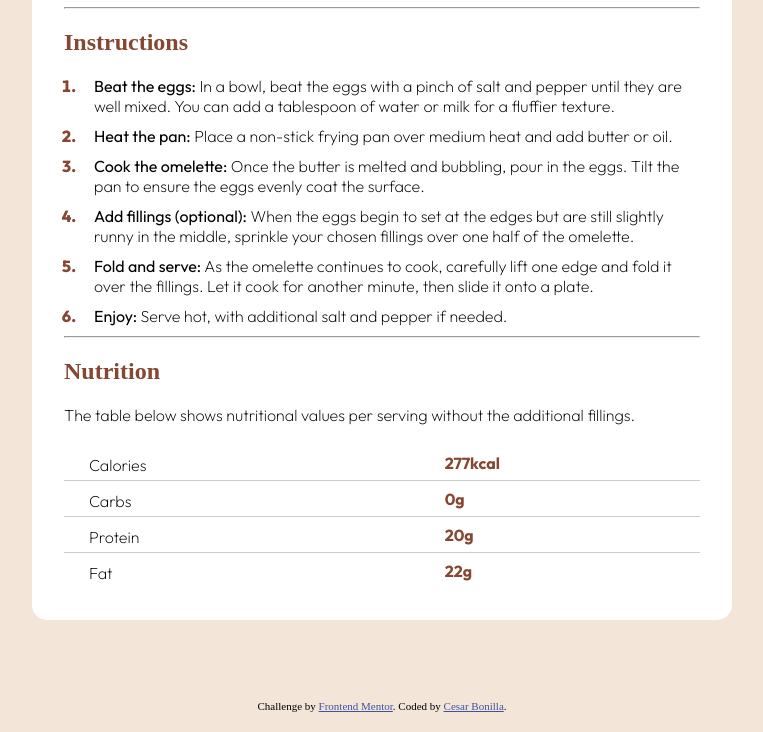
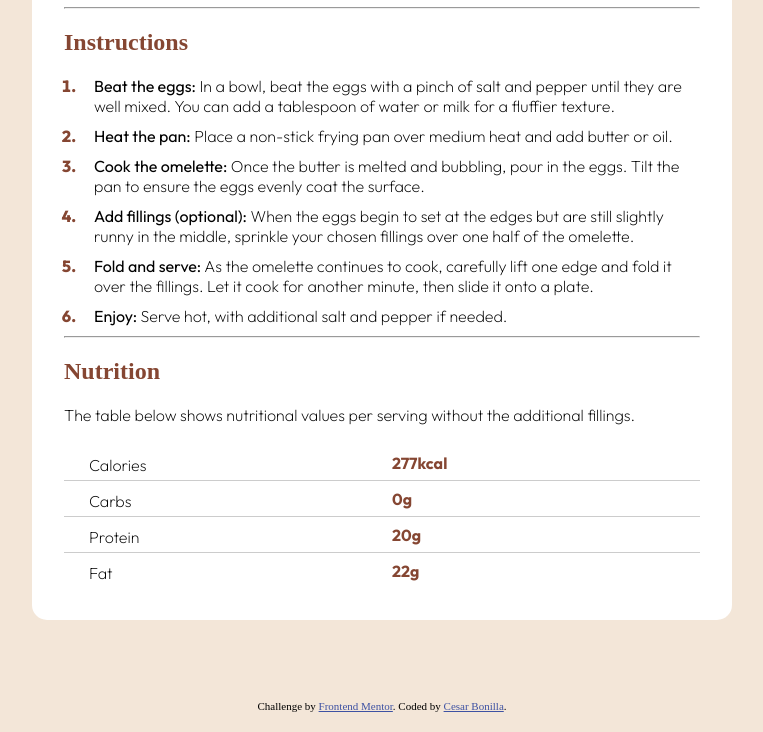
Before and after one commit to cbonilla300/Recipe-Page, a plain HTML site: page index.html in a window 1280 px wide. Shown: the part 898-1630 px from the top of the page, without its empty margins (258-1021 px from the left). Drawn offline with Linux system fonts and the light colour scheme.

Commit message:
final touches in the table

```diff
--- a/style.css
+++ b/style.css
@@ -117,6 +117,8 @@ th {
 td {
     color: hsl(14, 45%, 36%);
     font-weight: 700;
+    width: 50%;
+    padding-left: 10px;
     /* border-bottom: 1px solid black; */
 }
 
```
